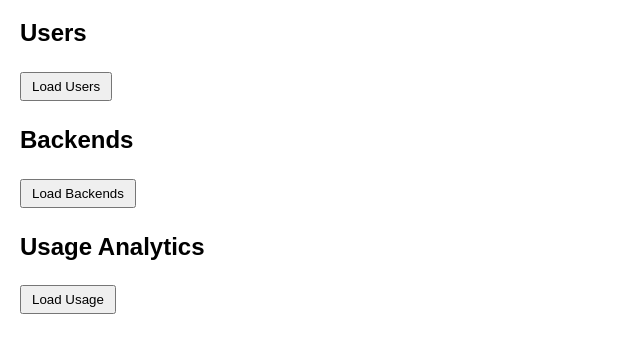
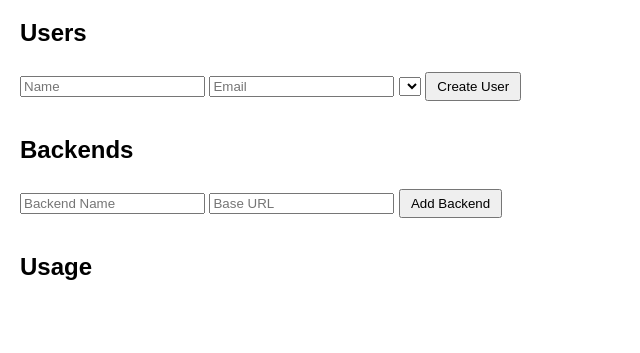
Before and after one commit to ayan9605/GoData-Api-Cpanel, a website: page frontend/index.html in a window 1280 px wide. Shown: the part 61-414 px from the top of the page, without its empty margins (0-640 px from the left). Drawn offline with Linux system fonts and the light colour scheme; sample sign-in values are in the browser's storage.

Commit message:
Update index.html

```diff
--- a/frontend/index.html
+++ b/frontend/index.html
@@ -2,29 +2,37 @@
 <html lang="en">
 <head>
   <meta charset="UTF-8">
-<meta name="viewport" content="width=device-width, initial-scale=1.0">
   <title>Admin Dashboard</title>
   <link rel="stylesheet" href="styles.css">
 </head>
 <body>
   <h1>Admin Dashboard</h1>
-<div id="users-section">
+
+  <section id="user-management">
     <h2>Users</h2>
-  <button onclick="fetchUsers()">Load Users</button>
+    <form id="create-user-form">
+      <input type="text" id="user-name" placeholder="Name" required />
+      <input type="email" id="user-email" placeholder="Email" required />
+      <select id="user-backend"></select>
+      <button type="submit">Create User</button>
+    </form>
     <ul id="users-list"></ul>
-</div>
+  </section>
 
-<div id="backends-section">
+  <section id="backend-management">
     <h2>Backends</h2>
-  <button onclick="fetchBackends()">Load Backends</button>
+    <form id="create-backend-form">
+      <input type="text" id="backend-name" placeholder="Backend Name" required />
+      <input type="url" id="backend-url" placeholder="Base URL" required />
+      <button type="submit">Add Backend</button>
+    </form>
     <ul id="backends-list"></ul>
-</div>
+  </section>
 
-<div id="usage-section">
-  <h2>Usage Analytics</h2>
-  <button onclick="fetchUsage()">Load Usage</button>
+  <section id="usage">
+    <h2>Usage</h2>
     <ul id="usage-list"></ul>
-</div>
+  </section>
 
   <script src="dashboard.js"></script>
 </body>
```
Lines whose indentation alone changed are shown as unchanged.
